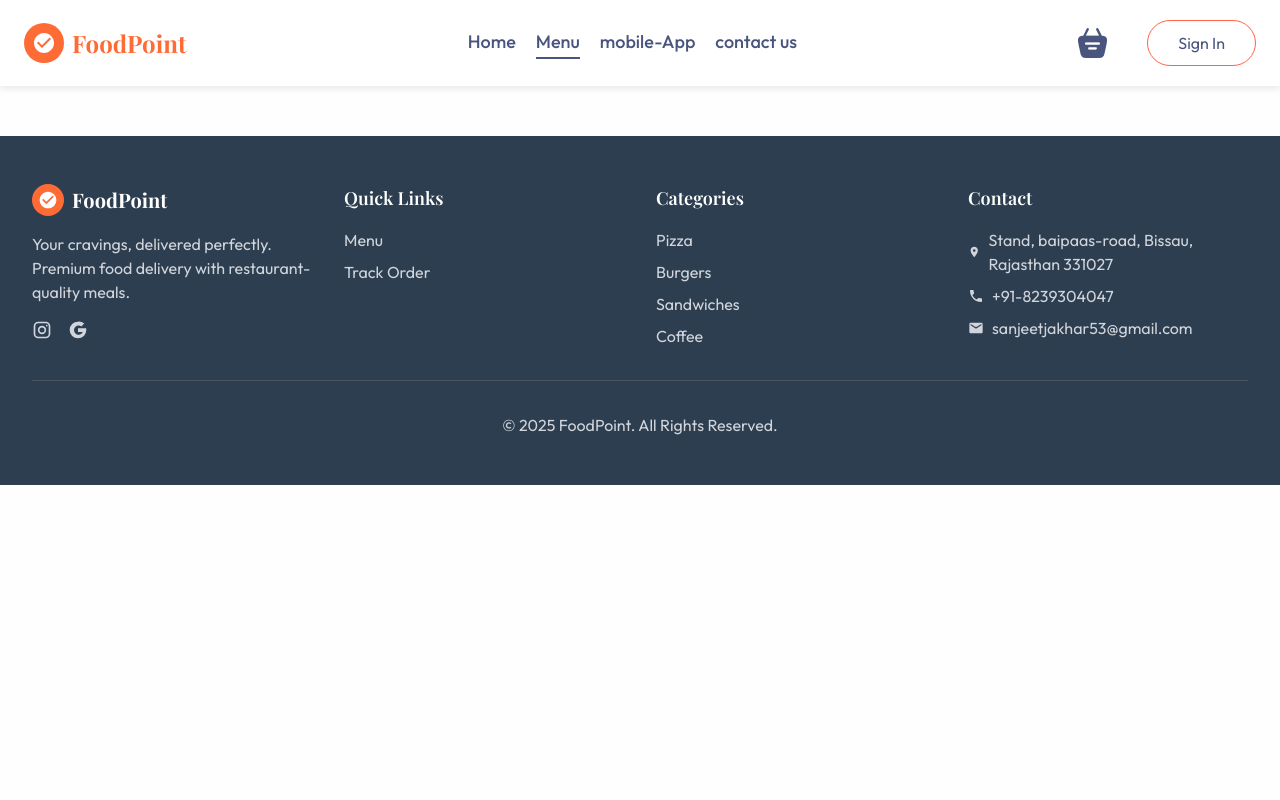
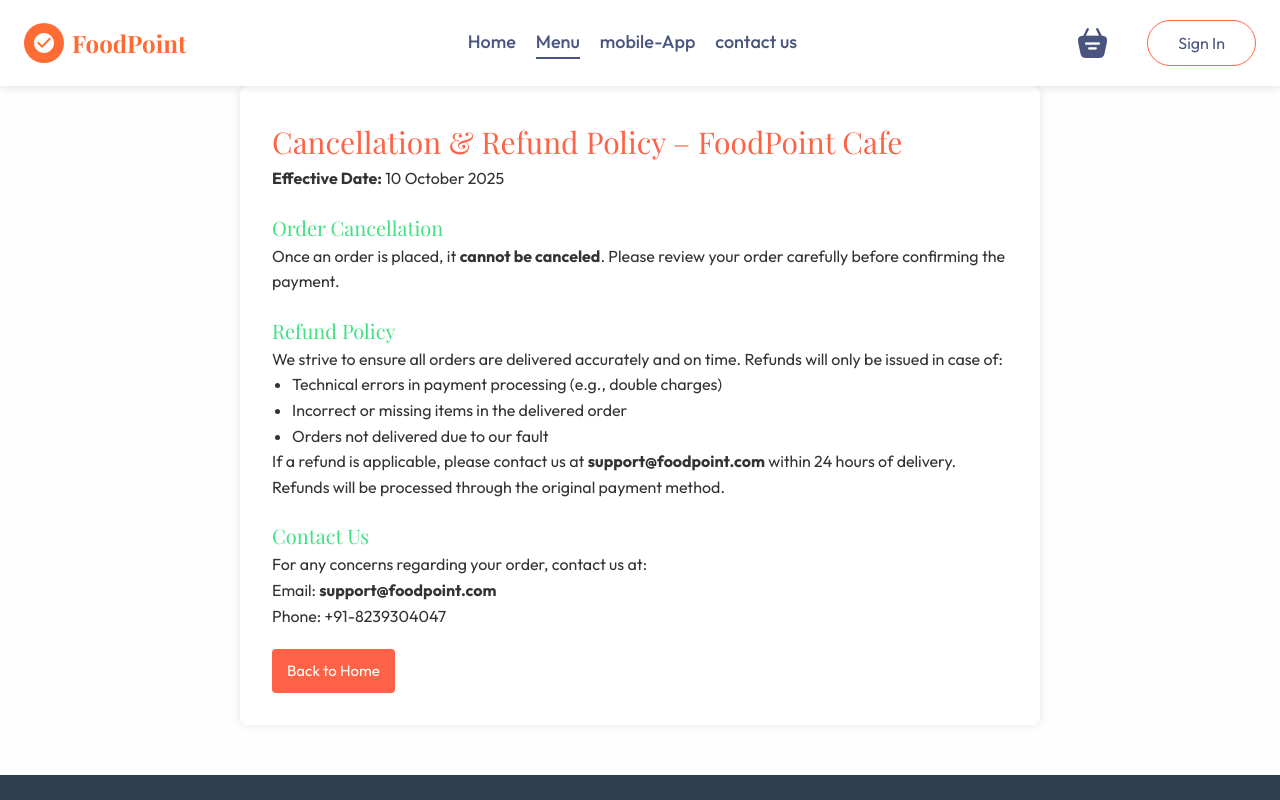
Before and after one commit to Sainijays39/FoodPoint-FrOnTeNd, a React (Vite) app: page /CancellationRefund in a window 1280 px wide. Shown: the top 800 px of the page. Built offline with nearby package versions, Linux system fonts and the light colour scheme; no server answers.

Commit message:
adding cancel and refund policy

```diff
--- a/src/App.jsx
+++ b/src/App.jsx
@@ -9,6 +9,7 @@
 import Home from './pages/home/Home'
 import PrivacyPolicy from './pages/PrivacyPolicy/PrivacyPolicy'
 import TermsOfService from './pages/TermAndServices/TermAndServices'
+import CancellationRefund from './pages/Cancelation/Cancelation'
 import PlaceOrder from './pages/PlaceOrder/PlaceOrder'
 import Testimony from './Components/Testimony/Testimony'
 import LoginPopup from './Components/LoginPopUP/LoginPopUp'
@@ -33,6 +34,7 @@
           <Route path='/myorders' element={<MyOrders />} />
           <Route path='/privacypolicy' element={<PrivacyPolicy />} />
           <Route path='/terms' element={<TermsOfService />} />
+          <Route path="/CancellationRefund" element={<CancellationRefund />} />
         </Routes>
 
        <footer className="footer"><Footer /> </footer>
--- a/src/Components/Footer/Footer.jsx
+++ b/src/Components/Footer/Footer.jsx
@@ -65,6 +65,7 @@
                                 className="text-gray-300 hover:text-primary transition-micro"
                             >Menu</Link></li>
                             <li><Link to="/myorders" className="text-gray-300 hover:text-primary transition-micro">Track Order </Link></li>
+                            <li><Link to="/CancellationRefund" className="text-gray-300 hover:text-primary transition-micro">Cancellation & Refund Policy</Link></li>
 
 
                         </ul>
--- a/src/Components/LoginPopUP/LoginPopUp.css
+++ b/src/Components/LoginPopUP/LoginPopUp.css
@@ -82,6 +82,7 @@
     text-decoration: underline;
     background: linear-gradient(90deg, #ff7e5f, #feb47b);
     -webkit-background-clip: text;
+    background-clip: text;
     -webkit-text-fill-color: transparent;
     text-shadow: 2px 2px 5px rgba(0, 0, 0, 0.2);
 }
--- /dev/null
+++ b/src/pages/Cancelation/Cancelation.css
@@ -0,0 +1,48 @@
+.privacy-policy-container  h1{
+    color: tomato;
+    font-size: 30px;
+}
+
+.privacy-policy-container {
+    max-width: 800px;
+    margin: 40px auto;
+    padding: 20px;
+    background-color: #fff;
+    border-radius: 8px;
+    box-shadow: 0 0 10px rgba(0, 0, 0, 0.1);
+    font-family: Arial, sans-serif;
+    line-height: 1.6;
+    color: #333;
+}
+
+.privacy-policy-container h2 {
+    color: rgb(64, 224, 131);
+    margin-top: 20px;
+    font-size: 20px;
+}
+
+.privacy-policy-container ul {
+    list-style-type: disc;
+    margin-left: 20px;
+}
+
+
+.privacy-policy-container button {
+    border: none;
+    padding: 10px 15px;
+    border-radius: 4px;
+    background-color: tomato;
+    color: white;
+    font-size: 15px;
+    cursor: pointer;
+    margin-top: 20px;
+}
+
+.privacy-policy-container button a {
+    color: white;
+    text-decoration: none;
+}
+
+.privacy-policy-container button:hover {
+    background-color: #e5533d;
+}
--- /dev/null
+++ b/src/pages/Cancelation/Cancelation.jsx
@@ -0,0 +1,44 @@
+import React from 'react';
+import './Cancelation.css';
+import { Link } from 'react-router-dom';
+
+const CancellationRefund = () => {
+  return (
+    <div className='privacy-policy-container' style={{ padding: '2rem', maxWidth: '800px', margin: 'auto' }}>
+      <h1>Cancellation & Refund Policy – FoodPoint Cafe</h1>
+      <p><strong>Effective Date:</strong> 10 October 2025</p>
+
+      <h2>Order Cancellation</h2>
+      <p>
+        Once an order is placed, it <strong>cannot be canceled</strong>.
+        Please review your order carefully before confirming the payment.
+      </p>
+
+      <h2>Refund Policy</h2>
+      <p>
+        We strive to ensure all orders are delivered accurately and on time.
+        Refunds will only be issued in case of:
+      </p>
+      <ul>
+        <li>Technical errors in payment processing (e.g., double charges)</li>
+        <li>Incorrect or missing items in the delivered order</li>
+        <li>Orders not delivered due to our fault</li>
+      </ul>
+      <p>
+        If a refund is applicable, please contact us at <strong>support@foodpoint.com</strong> within 24 hours of delivery.
+        Refunds will be processed through the original payment method.
+      </p>
+
+      <h2>Contact Us</h2>
+      <p>
+        For any concerns regarding your order, contact us at:<br/>
+        Email: <strong>support@foodpoint.com</strong><br/>
+        Phone: +91-8239304047
+      </p>
+
+      <button><Link to="/">Back to Home</Link></button>
+    </div>
+  );
+};
+
+export default CancellationRefund;
```
